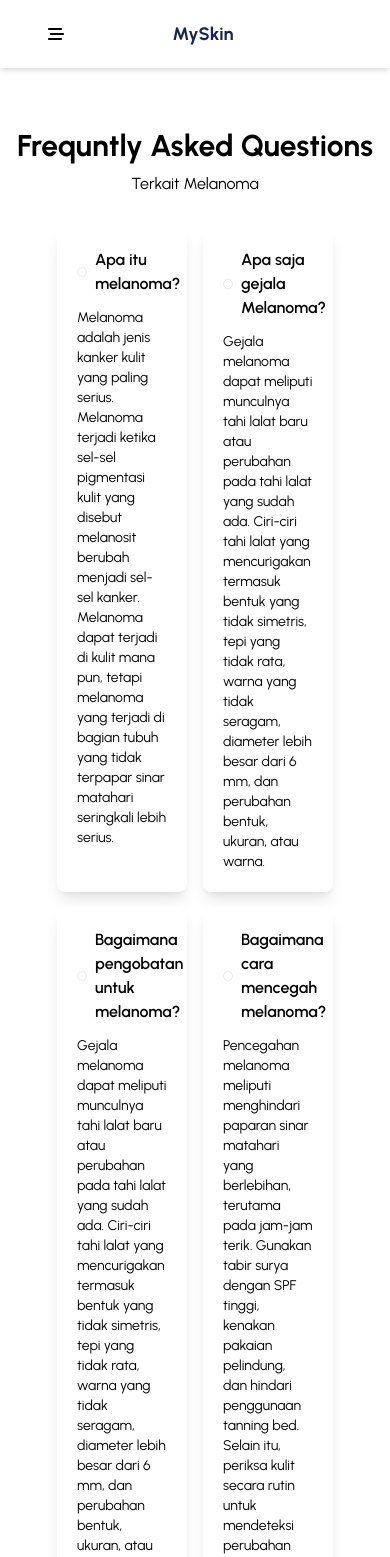
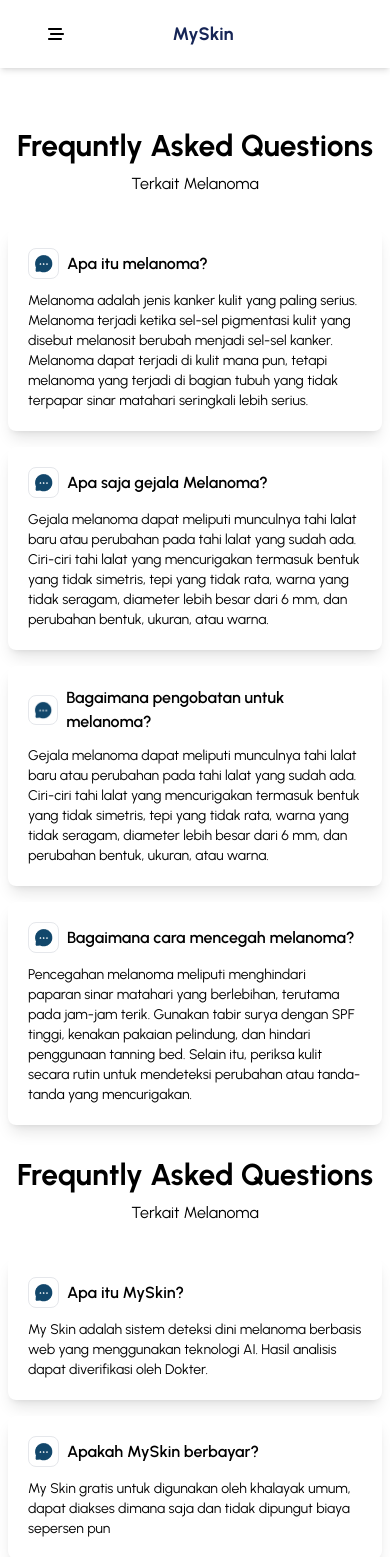
Before and after one commit to haululazkiyaa/humic-myskin-fe, a React (Vite) app: page /faq in a window 390 px wide. Shown: the top 1557 px of the page. Built offline with nearby package versions, Linux system fonts and the light colour scheme.

Commit message:
add responsive FAQ

```diff
--- a/src/pages/FAQ.jsx
+++ b/src/pages/FAQ.jsx
@@ -45,9 +45,9 @@ const FAQ = () => {
       <p className="font-normal text-black text-center mt-2">
         Terkait Melanoma
       </p>
-      <div className="w-full flex flex-wrap justify-center gap-4 my-8">
+      <div className="w-full flex flex-wrap justify-center gap-4 px-2 my-8">
         {itemMelanoma.map((item, index) => (
-          <div key={index} className="rounded-lg shadow-lg w-1/3 bg-white p-5">
+          <div key={index} className="rounded-lg shadow-lg w-full md:w-1/3 bg-white p-5">
             <div className="flex items-center gap-x-2">
               <span className="border border-gray-200 p-1 rounded-lg">
                 <img src={chat} alt="" />
@@ -65,9 +65,9 @@ const FAQ = () => {
       <p className="font-normal text-black text-center mt-2">
         Terkait Melanoma
       </p>
-      <div className="w-full flex flex-wrap justify-center gap-4 my-8">
+      <div className="w-full flex flex-wrap justify-center px-2 gap-4 my-8">
         {itemMySkin.map((item, index) => (
-          <div key={index} className="rounded-lg shadow-lg w-1/3 bg-white p-5">
+          <div key={index} className="rounded-lg shadow-lg w-full md:w-1/3 bg-white p-5">
             <div className="flex items-center gap-x-2">
               <span className="border border-gray-200 p-1 rounded-lg">
                 <img src={chat} alt="" />
```
